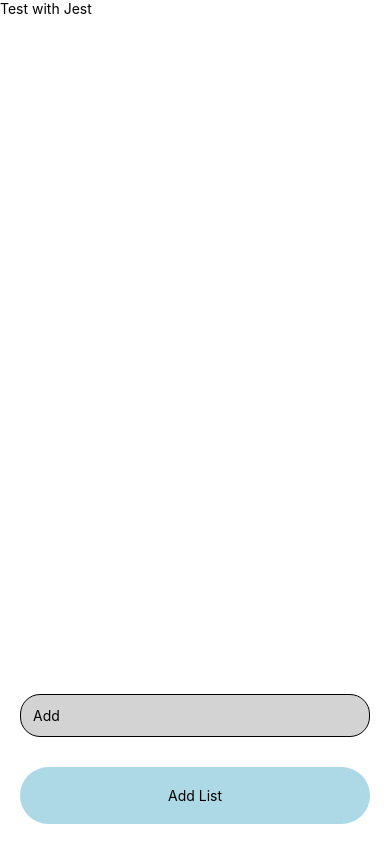
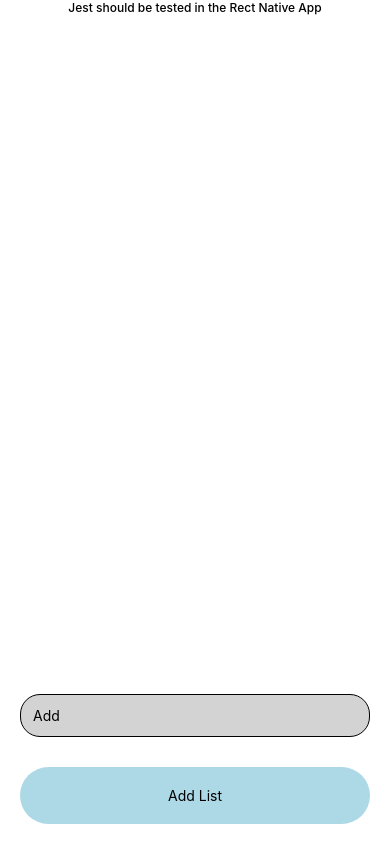
Before and after one commit to ahmetcengiz07/MyTest, a React Native app: screen / in a window 390 px wide. Built offline with nearby package versions, Linux system fonts and the light colour scheme.

Commit message:
Example ready for testing in the Todo app

```diff
--- a/App.js
+++ b/App.js
@@ -38,7 +38,9 @@ const App = () => {
 
   return (
     <SafeAreaView style={styles.container}>
-      <Text>Test with Jest</Text>
+      <Text style={{alignSelf: 'center', fontSize: 12, fontWeight: '500'}}>
+        Jest should be tested in the Rect Native App
+      </Text>
       <FlatList
         testID="list"
         data={list}
```
Also changed, not shown: 2 other files (tests, documents, lock files or other folders).
